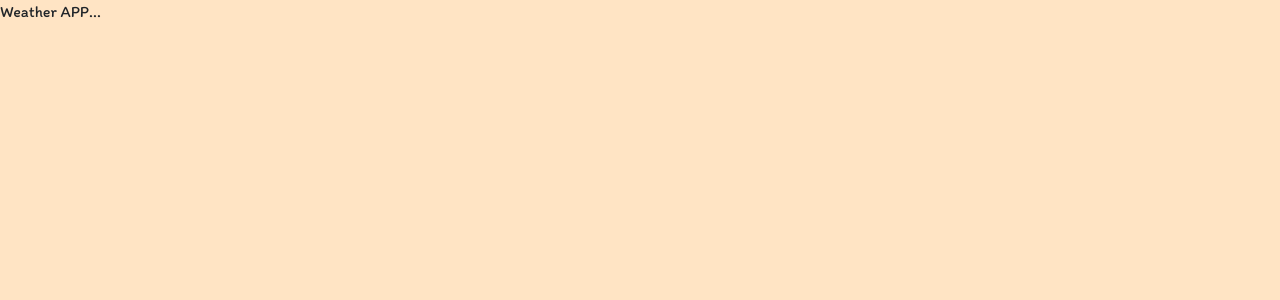
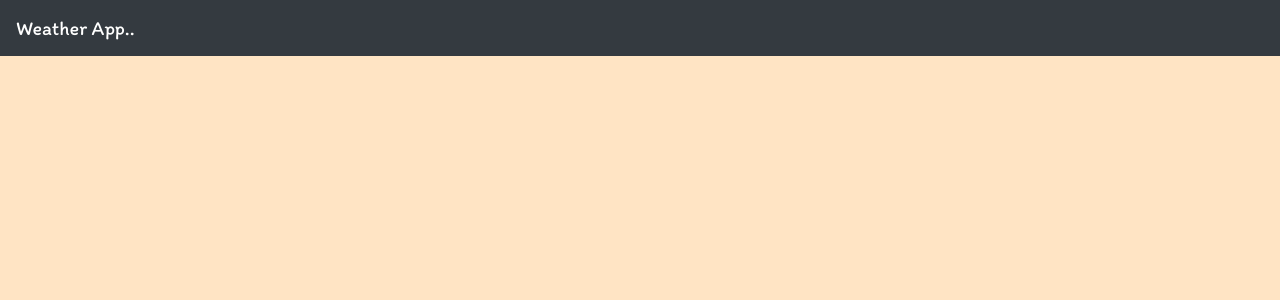
Before and after one commit to 1398abhisingh911/react-day-2, a React (Create React App) app in the folder client/: page / in a window 1280 px wide. Shown: the top 300 px of the page. Built offline with nearby package versions, Linux system fonts and the light colour scheme; a web font is replaced by a local one.

Commit message:
Dark Mode NavBar

```diff
--- a/client/src/components/App.js
+++ b/client/src/components/App.js
@@ -1,7 +1,14 @@
-import React from "react";
+import React, { Children } from "react";
+import Navbar from "./Bootstrap/Navbar";
 
 const App = () => {
-  return <div className="app">Weather APP...</div>;
+  return (
+    <div className="app">
+      <Navbar className="Header" dark={true}>
+        Weather App..
+      </Navbar>
+    </div>
+  );
 };
 
 export default App;
--- a/client/src/components/Bootstrap/Navbar.js
+++ b/client/src/components/Bootstrap/Navbar.js
@@ -1,10 +1,18 @@
 import React from "react";
 
-const Navbar = () => {
+const Navbar = ({ dark, children, className }) => {
   return (
-    <nav className="navbar navbar-light bg-light">
-      <span className="navbar-brand mb-0 h1">Navbar</span>
-    </nav>
+    (dark = !!dark ? "dark" : "light"),
+    (
+      <nav
+        className={
+          `navbar navbar-${dark} bg-${dark}` +
+          (className ? " " + className : "")
+        }
+      >
+        <span className="navbar-brand mb-0 h1">{children}</span>
+      </nav>
+    )
   );
 };
 
```
